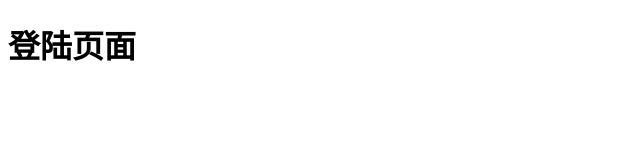
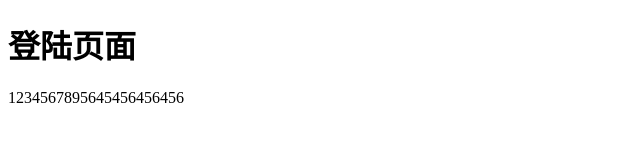
Before and after one commit to cj2020626/pocket_02, a plain HTML site: page index.html in a window 1280 px wide. Shown: the whole page, without its empty margins (0-640 px from the left). Drawn offline with Linux system fonts and the light colour scheme.

Commit message:
增加了

```diff
--- a/index.html
+++ b/index.html
@@ -7,5 +7,6 @@
 </head>
 <body>
     <h1>登陆页面</h1>
+    <p>1234567895645456456456</p>
 </body>
 </html>
```
